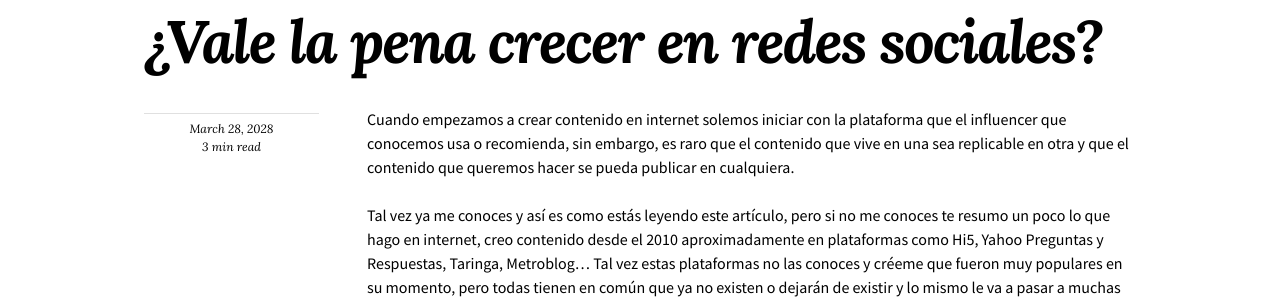
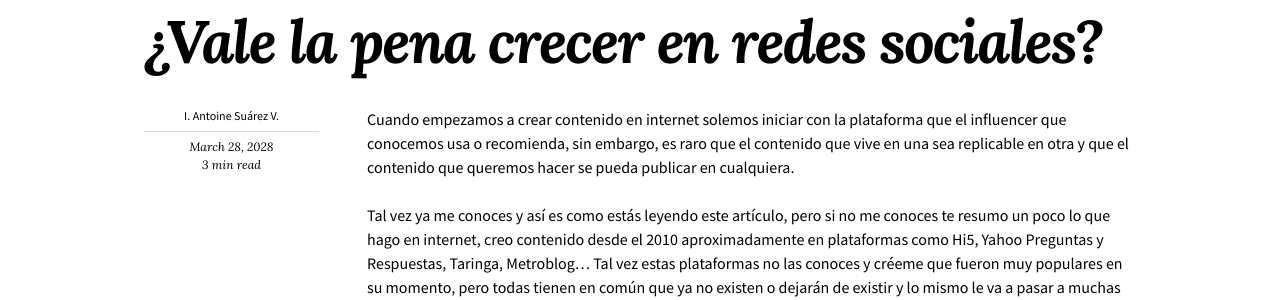
Before and after one commit to KajiiNarumi/iasuarezv, a Jekyll site: the page built from _posts/2028-03-28-Vale-la-pena-crecer-en-redes-sociales.md, in a window 1280 px wide. Shown: the part 360-660 px from the top of the page. Built offline with Jekyll 4.4.1, drawn with Linux system fonts in a browser that asks for light colours; nearby versions of some CDN libraries.

Commit message:
Add author name to post metadata
Added author information to the post metadata.

```diff
--- a/_posts/2028-03-28-Vale-la-pena-crecer-en-redes-sociales.md
+++ b/_posts/2028-03-28-Vale-la-pena-crecer-en-redes-sociales.md
@@ -1,5 +1,7 @@
 ---
 layout: post
+author:
+  name: "I. Antoine Suárez V."
 title: "¿Vale la pena crecer en redes sociales?"
 date: 2028-03-28
 excerpt: "Cuando empezamos a crear contenido en internet solemos iniciar con la plataforma que el influencer que conocemos usa o recomienda, sin embargo..."
```
